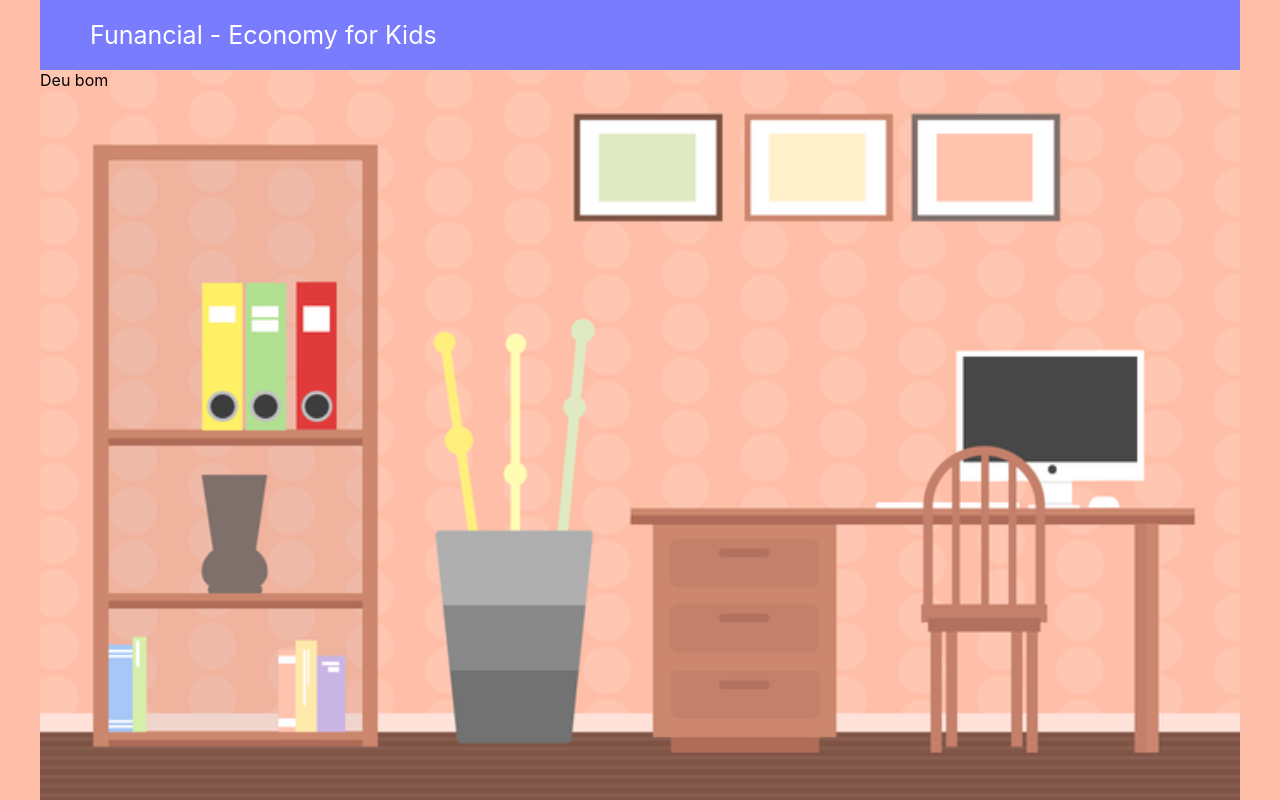
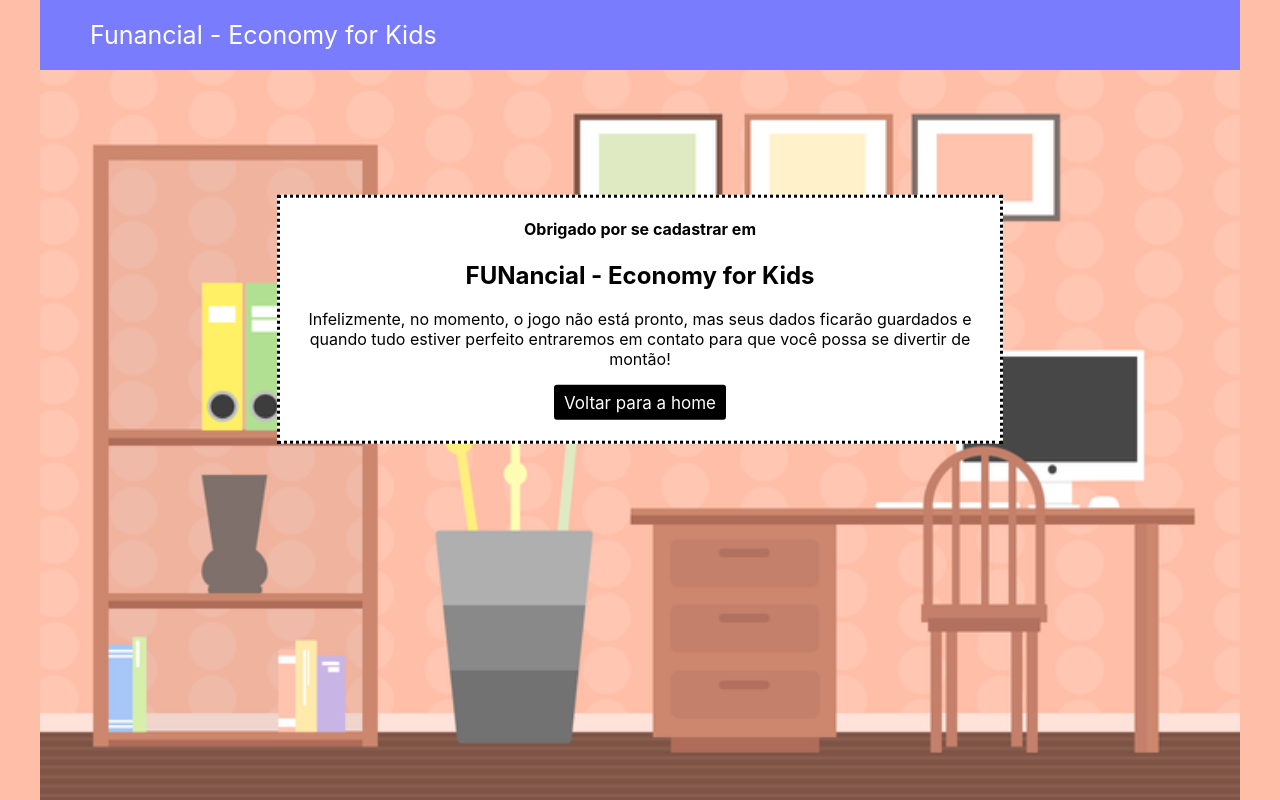
Before and after one commit to gaugsouza/ES4A4xLP2A4, a React (Create React App) app in the folder React/funancial-front/: page /cadastro-sucesso in a window 1280 px wide. Built offline with nearby package versions, Linux system fonts and the light colour scheme.

Commit message:
Alteração CSS cadastro com sucesso, bloqueio temporário botão de Login

```diff
--- a/React/funancial-front/src/component/CadastroSucesso.js
+++ b/React/funancial-front/src/component/CadastroSucesso.js
@@ -1,9 +1,12 @@
 import React from 'react';
-
+import { Link } from 'react-router-dom';
 const CadastroSucesso = () => {
     return(
-        <div>
-            Deu bom
+        <div className="container cadastro-sucesso">
+            <h4>Obrigado por se cadastrar em</h4>
+            <h2>FUNancial - Economy for Kids</h2>
+            <p>Infelizmente, no momento, o jogo não está pronto, mas seus dados ficarão guardados e quando tudo estiver perfeito entraremos em contato para que você possa se divertir de montão!</p>
+            <Link to="/">Voltar para a home</Link>
         </div>
     )
 }
--- a/React/funancial-front/src/component/ElementosDeAcesso.js
+++ b/React/funancial-front/src/component/ElementosDeAcesso.js
@@ -4,7 +4,7 @@ import '../css/ElementosDeAcesso.css';
 const ElementosDeAcesso = () => {
     return(
         <div className="access-content">
-            <Link to="/login">Login</Link>
+            <Link to="/login" className="login">Login</Link>
             <Link to="/cadastro">Cadastro</Link>
         </div>
     );
--- a/React/funancial-front/src/css/App.css
+++ b/React/funancial-front/src/css/App.css
@@ -55,4 +55,38 @@ body {
 .header a:hover {
   color: #f3d6c2;
 }
+
+
+.cadastro-sucesso {
+    width: 60%;
+    background: #FFF;
+    border-color: #000;
+    border-style: dotted;
+    transform: translate(0%, 50%);
+}
+
+
+.cadastro-sucesso * {
+  text-align: center;
+  color: #000;
+}
+
+.cadastro-sucesso a {
+    display: block;
+    margin: 0 auto;
+    background: #000;
+    color: #FFF;
+    font-size: 17px;
+    transition: 0.3s;
+    text-decoration: none;
+    width: 22%;
+    padding: 1% 1%;
+    border-radius: 3px;
+    margin-bottom: 3%;
+}
+
+.cadastro-sucesso a:hover{
+ background: #FFF;
+ color: #000;
+}
 /*# sourceMappingURL=App.css.map */
--- a/React/funancial-front/src/css/ElementosDeAcesso.css
+++ b/React/funancial-front/src/css/ElementosDeAcesso.css
@@ -23,4 +23,9 @@
 .access-content a:hover {
   background-color: #474afe;
 }
+
+
+.login{
+    pointer-events: none;
+}
 /*# sourceMappingURL=ElementosDeAcesso.css.map */
--- a/React/funancial-front/src/css/ElementosDeAcesso.scss
+++ b/React/funancial-front/src/css/ElementosDeAcesso.scss
@@ -26,3 +26,7 @@ $btn-hover-bg: darken($btn-bg, 10);
         }
     }
 }
+
+.login{
+    pointer-events: none;
+}
```
Also changed, not shown: 1 other file (tests, documents, lock files or other folders).
